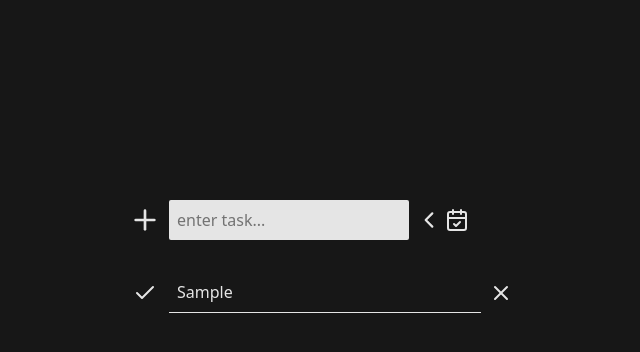
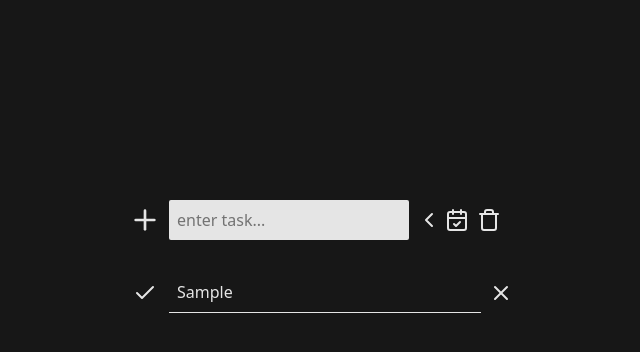
Before and after one commit to 2concrete/todolist-app, a React (Vite) app: page / in a window 1280 px wide. Both pictures are taken after typing "Sample" into the empty fields and a click on the button 748 px from the left and 220 px from the top of the page. Shown: the top 352 px of the page, without its empty margins (319-959 px from the left). Built offline with nearby package versions, Linux system fonts and the light colour scheme.

Commit message:
Added clear tasks button

```diff
--- a/src/App.jsx
+++ b/src/App.jsx
@@ -31,6 +31,10 @@ const App = () => {
     );
   };
 
+  const deleteAll = () => {
+    setTasks([]);
+  };
+
   const deleteTask = (date) => {
     setTasks(tasks.filter((task) => task.date !== date));
   };
@@ -38,7 +42,7 @@ const App = () => {
   return (
     <div className="flex justify-center items-center h-screen">
       <div className="flex flex-col gap-8 w-96 h-1/2">
-        <TaskInput addTask={addTask} />
+        <TaskInput addTask={addTask} deleteAll={deleteAll} />
         <TaskList
           deleteTask={deleteTask}
           toggleTask={toggleTask}
--- a/src/components/DateButton.jsx
+++ b/src/components/DateButton.jsx
@@ -10,19 +10,24 @@ const DateButton = ({ deadline, setDeadline }) => {
 
   return (
     <div className="relative flex gap-1">
-      <button
+      <motion.button
+        initial={{ opacity: 0 }}
+        animate={{ opacity: 100 }}
+        whileHover={{ scale: 1.1 }}
+        whileTap={{ scale: 0.9 }}
         onClick={() => setShowPopout(!showPopout)}
         className="flex cursor-pointer"
       >
         <CalendarCheck />
-      </button>
+      </motion.button>
       <AnimatePresence>
         {showPopout && (
           <motion.div
             initial={{ opacity: 0, x: -10 }}
-            animate={{ opacity: 100, x: 28 }}
+            animate={{ opacity: 100, x: 0 }}
+            exit={{ opacity: 0, x: -10 }}
             transition={{ duration: 0.3, ease: "easeOut" }}
-            className="absolute"
+            className=""
           >
             <input
               onChange={handleChange}
--- /dev/null
+++ b/src/components/DeleteAllButton.jsx
@@ -0,0 +1,21 @@
+import { Trash } from "lucide-react";
+import { motion } from "motion/react";
+
+const DeleteAllButton = ({ deleteAll }) => {
+  return (
+    <motion.button
+      title="clear tasks"
+      onClick={() => deleteAll()}
+      initial={{ opacity: 0 }}
+      animate={{ opacity: 100 }}
+      whileHover={{ scale: 1.1 }}
+      transition={{ duration: 0.3 }}
+      whileTap={{ scale: 0.9 }}
+      className="cursor-pointer hover:text-red-300"
+    >
+      <Trash />
+    </motion.button>
+  );
+};
+
+export default DeleteAllButton;
--- a/src/components/TaskInput.jsx
+++ b/src/components/TaskInput.jsx
@@ -3,7 +3,7 @@ import ToolPopout from "./ToolPopout";
 import { useState } from "react";
 import { motion } from "motion/react";
 
-const TaskInput = ({ addTask }) => {
+const TaskInput = ({ addTask, deleteAll }) => {
   const [value, setValue] = useState("");
   const [deadline, setDeadline] = useState(null);
   const handleChange = (e) => {
@@ -37,7 +37,11 @@ const TaskInput = ({ addTask }) => {
         className="bg-neutral-200 rounded-xs w-60 p-2 outline-none"
         value={value}
       ></input>
-      <ToolPopout deadline={deadline} setDeadline={setDeadline} />
+      <ToolPopout
+        deadline={deadline}
+        setDeadline={setDeadline}
+        deleteAll={deleteAll}
+      />
     </form>
   );
 };
--- a/src/components/ToolPopout.jsx
+++ b/src/components/ToolPopout.jsx
@@ -2,8 +2,9 @@ import { ChevronLeft, Settings } from "lucide-react";
 import { useState } from "react";
 import DateButton from "./DateButton";
 import { AnimatePresence, easeInOut, motion } from "motion/react";
+import DeleteAllButton from "./DeleteAllButton";
 
-const ToolPopout = ({ setDeadline, deadline }) => {
+const ToolPopout = ({ setDeadline, deadline, deleteAll }) => {
   const [showPopout, setShowPopout] = useState(false);
   return (
     <div className="flex gap-1 text-neutral-200">
@@ -22,8 +23,10 @@ const ToolPopout = ({ setDeadline, deadline }) => {
             initial={{ opacity: 0, x: -10 }}
             animate={{ opacity: 100, x: 0 }}
             transition={{ duration: 0.3, ease: "easeOut" }}
+            className="flex gap-2"
           >
             <DateButton deadline={deadline} setDeadline={setDeadline} />
+            <DeleteAllButton deleteAll={deleteAll} />
           </motion.div>
         )}
       </AnimatePresence>
```
